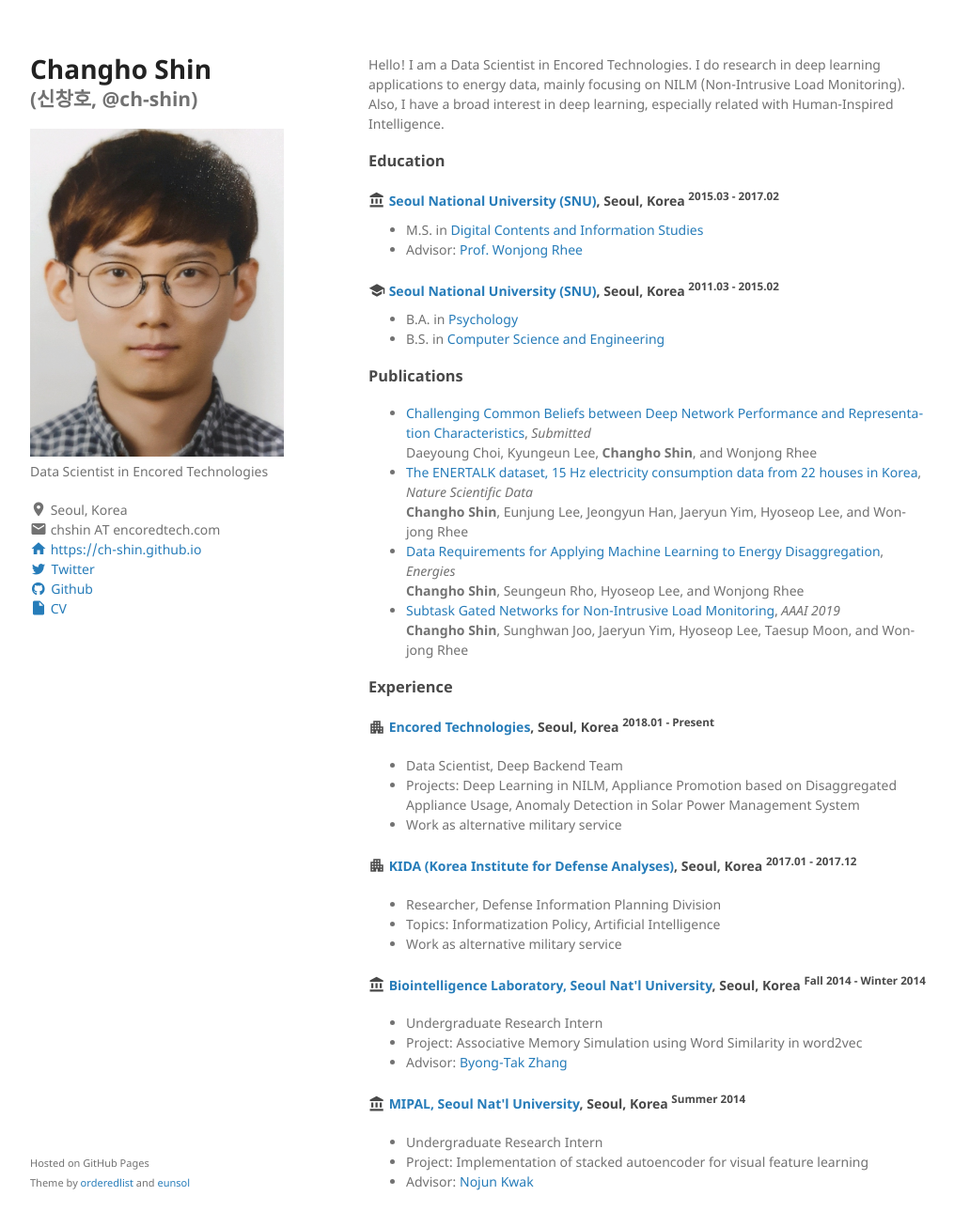
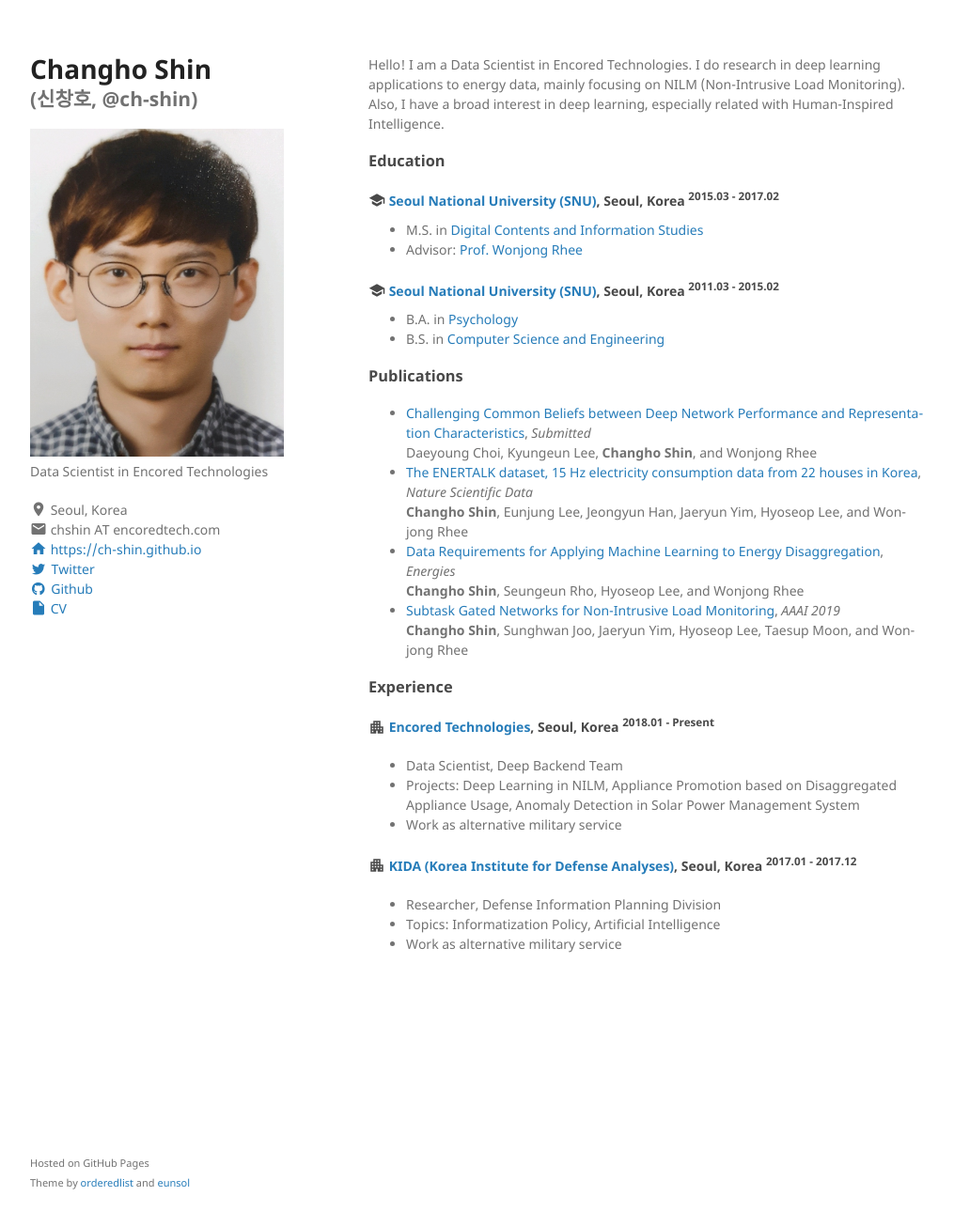
Before and after one commit to ch-shin/ch-shin.github.io, a Jekyll site: the page built from index.md, in a window 1280 px wide and 1338 px high. Shown: the top 1306 px of the window at 94% size, without its empty margins (128-1143 px from the left). Built offline with Jekyll 4.4.1, drawn with Linux system fonts in a browser that asks for light colours.

Commit message:
Clutter unncessary information

```diff
--- a/index.md
+++ b/index.md
@@ -9,7 +9,7 @@ I do research in deep learning applications to energy data, mainly focusing on N
 ### Education
 
 <h4 class="education">
-  <i class="material-icons md-18">account_balance</i>
+  <i class="material-icons md-18">school</i>
   <a href="http://convergence.snu.ac.kr/">Seoul National University (SNU)</a>, Seoul, Korea
   <sup>2015.03 - 2017.02</sup>
 </h4>
@@ -64,25 +64,3 @@ jong Rhee <br/>
 - Researcher, Defense Information Planning Division
 - Topics: Informatization Policy, Artificial Intelligence
 - Work as alternative military service
-
-<h4 class="experience">
-  <i class="material-icons md-18">account_balance</i>
-  <a href="bi.snu.ac.kr">Biointelligence Laboratory, Seoul Nat'l University</a>, Seoul, Korea
-  <sup>Fall 2014 - Winter 2014</sup>
-</h4>
-- Undergraduate Research Intern
-- Project: Associative Memory Simulation using Word Similarity in word2vec
-- Advisor: [Byong-Tak Zhang]
-
-[Byong-Tak Zhang]: https://bi.snu.ac.kr/
-
-<h4 class="experience">
-  <i class="material-icons md-18">account_balance</i>
-  <a href="mipal.snu.ac.kr">MIPAL, Seoul Nat'l University</a>, Seoul, Korea
-  <sup>Summer 2014</sup>
-</h4>
-- Undergraduate Research Intern
-- Project: Implementation of stacked autoencoder for visual feature learning
-- Advisor: [Nojun Kwak]
-
-[Nojun Kwak]: http://mipal.snu.ac.kr/index.php/Nojun_Kwak
```
